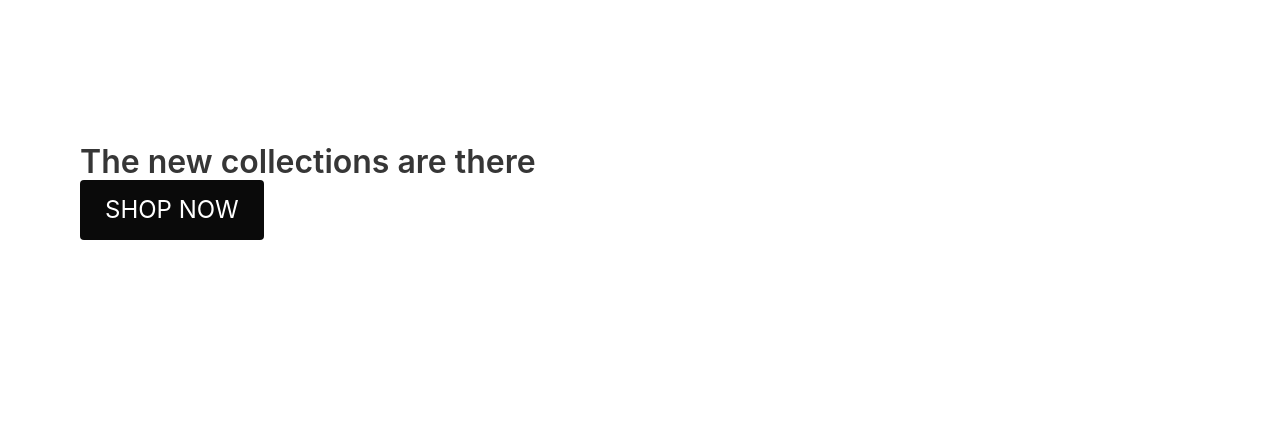
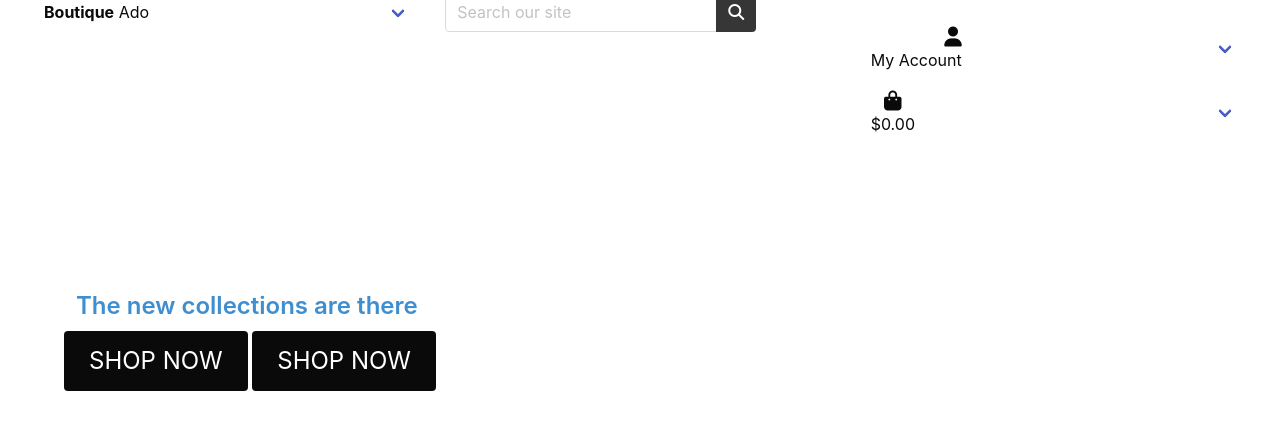
Before and after one commit to sctlcd/test-bulma, a Django app: page / in a window 1280 px wide. Shown: the top 438 px of the page. Run offline with Django 3.2, Linux system fonts and the light colour scheme; some libraries are stand-ins or nearby versions.

Commit message:
add main page header

```diff
--- a/home/templates/home/index.html
+++ b/home/templates/home/index.html
@@ -9,15 +9,19 @@
 {% endblock %}
 
 {% block content %}
-<section class="section">
-  <div class="container">
-    <h1 class="title">The new collections are there</h1>
-  </div>
-  <div>
-    <h4>
-      <a href="" class=""></a>
-      <button class="button is-black is-large is-uppercase">Shop now</button>
-    </h4>
+<section class="section is-success">
+  <div class="container is-fullheight">
+    <div class="colums is-fullheight">
+      <div class="column is-7 is-6-medium">
+        <h1 class="title is-4 has-text-info logo-font">The new collections are there</h1>
+      </div>
+      <div>
+        <h4>
+          <a href="" class="button is-black is-large is-uppercase has-text-white py-3">Shop now</a>
+          <button class="button is-black is-large is-uppercase has-text-white py-3">Shop now</button>
+        </h4>
+      </div>
+    </div>
   </div>
 </section>
 
--- a/templates/base.html
+++ b/templates/base.html
@@ -2,6 +2,7 @@
 
 <!doctype html>
 <html lang="en">
+
 <head>
   {% block meta %}
   <meta http-equiv="X-UA-Compatible" content="ie=edge">
@@ -38,8 +39,79 @@
 
   <title>Boutique Ado {% block extra_title %}{% endblock %}</title>
 </head>
+
 <body>
-    <header class="container is-fluid is-fixed-top"></heade>
+  <header class="container is-fluid is-fixed-top">
+    <div class="columns">
+      <div class="column py-1 py-0-desktop has-text-centered has-text-left-desktop">
+        <a href="{% url 'home' %}" class="navbar-link main-logo-link">
+          <h2 class="logo-font has-text-black my-0"><strong>Boutique</strong> Ado</h2>
+        </a>
+      </div>
+      <div class="column py-1 py-0-desktop">
+        <form method="GET" action="">
+          <div class="field is-fullwidth has-addons">
+            <div class="control">
+              <input class="input" type="text" name="q" placeholder="Search our site">
+            </div>
+            <div class="control">
+              <!-- <button class="button is-dark">Dark</button> -->
+              <a class="button is-dark">
+                <span class="icon">
+                  <i class="fas fa-search"></i>
+                </span>
+              </a>
+            </div>
+          </div>
+        </form>
+      </div>
+      <div class="column py-1 py-0-desktop">
+        <div class="content">
+          <ul class="is-inline has-text-centered has-text-right-desktop my-0">
+            <li class="is-inline dropdown">
+              <div class="dropdown-trigger">
+                <a class="has-text-black navbar-link" href="#" id="user-options" aria-haspopup="true" aria-expanded="false" aria-controls="dropdown-user-options">
+                  <div class="text-center">
+                    <div><i class="fas fa-user fa-lg"></i></div>
+                    <p class="my-0">My Account</p>
+                  </div>
+                </a>
+              </div>
+              <div class="dropdown-menu" id="dropdown-user-options" role="menu">
+                <!-- aria-labelledby="user-options" -->
+                <div class="dropdown-content">
+                  {% if request.user.is_authenticated %}
+                  {% if request.user.is_superuser %}
+                  <a href="#" class="dropdown-item">Product Management</a>
+                  {% endif %}
+                  <a href="#" class="dropdown-item">My Profile</a>
+                  <a href="{% url 'account_logout' %}" class="dropdown-item">Logout</a>
+                  {% else %}
+                  <a href="{% url 'account_signup' %}" class="dropdown-item">Register</a>
+                  <a href="{% url 'account_login' %}" class="dropdown-item">Login</a>
+                  {% endif %}
+                </div>
+              </div>
+            </li>
+            <li class="is-inline">
+              <a class="{% if grand_total %}has-text-primary has-text-weight-bold{% else %}has-text-black{% endif %} navbar-link" href="">
+                <div class="has-text-centered">
+                  <div><i class="fas fa-shopping-bag fa-lg"></i></div>
+                  <p class="my-0">
+                    {% if grand_total %}
+                    ${{ grand_total|floatformat:2 }}
+                    {% else %}
+                    $0.00
+                    {% endif %}
+                  </p>
+                </div>
+              </a>
+            </li>
+          </ul>
+        </div>
+      </div>
+    </div>
+  </header>
 
   {% if messages %}
   <div class="message-container"></div>
@@ -55,4 +127,5 @@
   {% endblock %}
 
 </body>
+
 </html>
```
Lines whose indentation alone changed are shown as unchanged.
